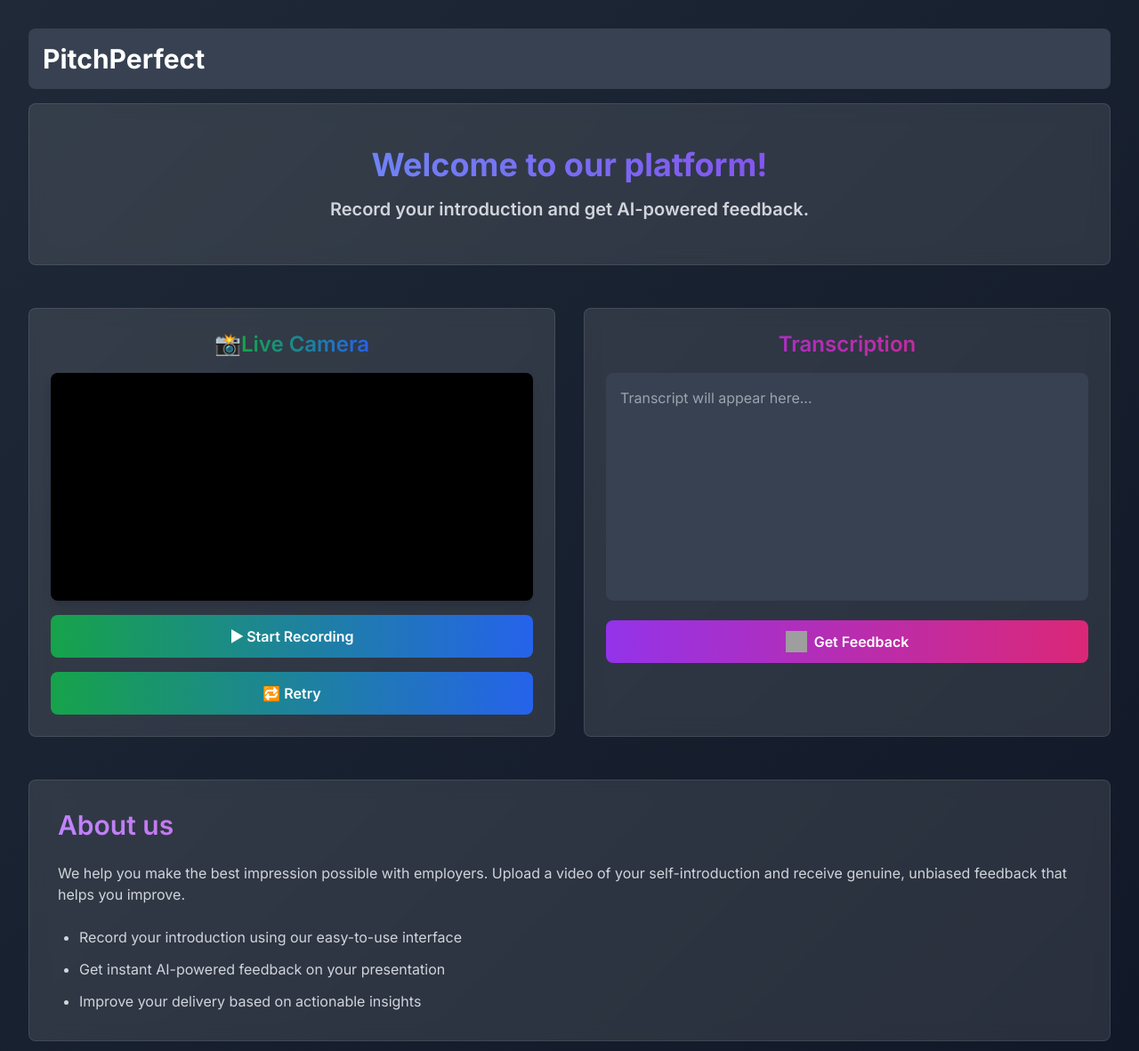
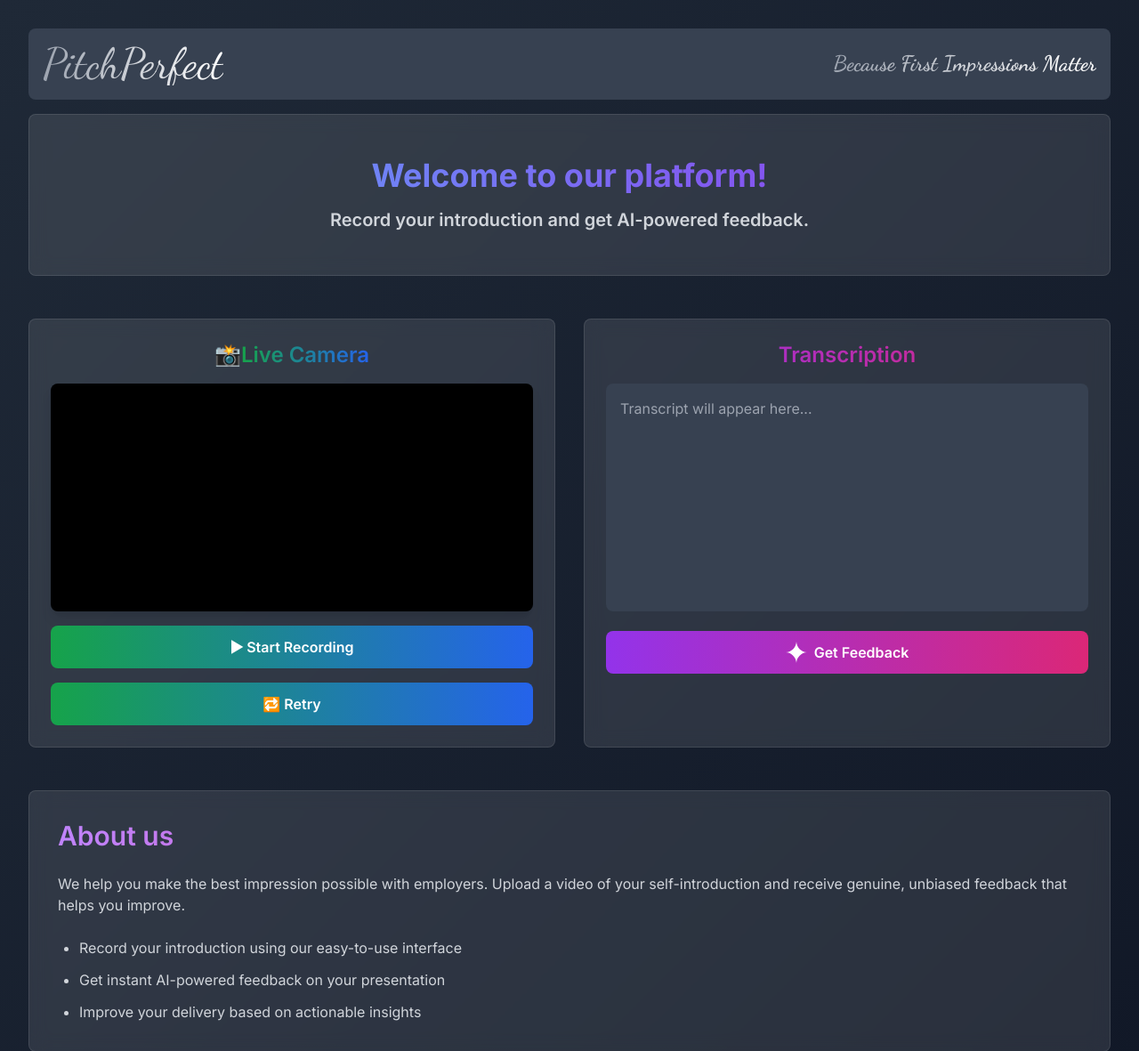
Before and after one commit to R-umaria/HackCanada, a Flask app: page / in a window 1280 px wide. Shown: the top 1181 px of the page at 89% size. Run offline with Flask 3, Linux system fonts and the light colour scheme; some libraries are stand-ins or nearby versions; grey boxes are pictures that could not be loaded.

Commit message:
Update index.html title and enhance UI with new font styles and SVG icon

```diff
--- a/app/templates/index.html
+++ b/app/templates/index.html
@@ -3,9 +3,12 @@
 <head>
     <meta charset="UTF-8">
     <meta name="viewport" content="width=device-width, initial-scale=1.0">
-    <title>Mock Mate</title>
+    <title>PitchPerfect</title>
     <script src="https://cdn.tailwindcss.com"></script>
     <link href="https://fonts.googleapis.com/css2?family=Inter:wght@400;500;600;700&display=swap" rel="stylesheet">
+    <link rel="preconnect" href="https://fonts.googleapis.com">
+    <link rel="preconnect" href="https://fonts.gstatic.com" crossorigin>
+    <link href="https://fonts.googleapis.com/css2?family=Dancing+Script:wght@400..700&display=swap" rel="stylesheet">
     <style>
         body {
             font-family: 'Inter', sans-serif;
@@ -29,9 +32,10 @@
 <body class="gradient-bg text-white">
     <div class="container mx-auto p-8">
         <!-- Title and Logo Section -->
-        <div class="flex items-center mb-4 bg-gray-700 p-4 rounded-lg">
+        <div class="flex items-center justify-between mb-4 bg-gray-700 p-4 rounded-lg">
             <!-- <img src="images/logo.png" alt="Logo" style="width: 100px; height: 100px;" class="mr-4"> -->
-            <h1 class="text-3xl font-bold">PitchPerfect</h1>
+            <h1 class="text-5xl font-xl-bold dancing-script-custom text-transparent bg-clip-text bg-gradient-to-r from-gray-400 to-white" style="font-family: 'Dancing Script', cursive;">PitchPerfect</h1>
+            <h3 class="text-2xl font-bold dancing-script-custom text-transparent bg-clip-text bg-gradient-to-r from-gray-400 to-white" style="font-family: 'Dancing Script', cursive;">Because First Impressions Matter</h3>
         </div>
 
         <!-- Welcome Note with Animation -->
@@ -58,7 +62,12 @@
                 <h2 class="text-2xl text-center font-semibold mb-4 text-transparent bg-clip-text bg-gradient-to-r from-purple-600 to-pink-600">Transcription</h2>
                 <textarea id="transcription" class="w-full h-64 p-4 bg-gray-700 rounded-lg resize-none text-white placeholder-gray-400" placeholder="Transcript will appear here..." readonly></textarea>
                 <button id="getFeedback" class="w-full bg-gradient-to-r from-purple-600 to-pink-600 py-3 px-6 rounded-lg mt-4 text-white font-semibold hover:from-purple-700 hover:to-pink-700 transition-all flex items-center justify-center">
-                    <img src="https://registry.npmmirror.com/@lobehub/icons-static-png/1.24.0/files/dark/gemini-color.png" alt="Gemini AI Icon" class="w-6 h-6 mr-2"> Get Feedback
+                    <svg xmlns="http://www.w3.org/2000/svg" xmlns:xlink="http://www.w3.org/1999/xlink" version="1.1" width="24" height="24" viewBox="0 0 256 256" xml:space="preserve" class="w-6 h-6 mr-2">
+                        <defs></defs>
+                        <g style="stroke: none; stroke-width: 0; stroke-dasharray: none; stroke-linecap: butt; stroke-linejoin: miter; stroke-miterlimit: 10; fill: none; fill-rule: nonzero; opacity: 1;" transform="translate(1.4065934065934016 1.4065934065934016) scale(2.81 2.81)">
+                            <path d="M 90 45.09 C 65.838 46.573 46.573 65.838 45.09 90 h -0.18 C 43.43 65.837 24.163 46.57 0 45.09 v -0.18 C 24.163 43.43 43.43 24.163 44.91 0 h 0.18 C 46.573 24.162 65.838 43.427 90 44.91 V 45.09 z" style="stroke: none; stroke-width: 1; stroke-dasharray: none; stroke-linecap: butt; stroke-linejoin: miter; stroke-miterlimit: 10; fill: rgb(255, 255, 255); fill-rule: nonzero; opacity: 1;" transform="matrix(1 0 0 1 0 0)" stroke-linecap="round"></path>
+                        </g>
+                    </svg> Get Feedback
                 </button>
                 <div id="feedback" class="mt-4 bg-gray-700 p-4 rounded-lg text-white hidden"></div>
             </div>
```
